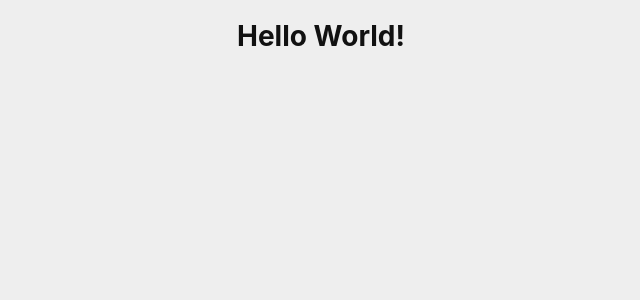
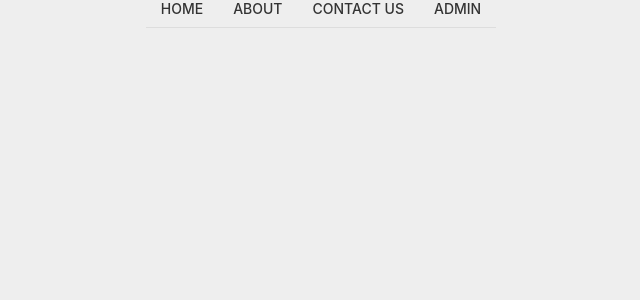
Before and after one commit to Asuforce/react-sandbox, a React (Create React App) app in the folder basic-app-with-react-router/: page /contact in a window 1280 px wide. Shown: the top 300 px of the page, without its empty margins (319-959 px from the left). Built offline with nearby package versions, Linux system fonts and the light colour scheme.

Commit message:
Create NavLinks

```diff
--- a/basic-app-with-react-router/src/App.tsx
+++ b/basic-app-with-react-router/src/App.tsx
@@ -1,4 +1,6 @@
+import NavLinks from 'NavLinks';
 import * as React from 'react';
+import { BrowserRouter as Router } from 'react-router-dom';
 
 class App extends React.Component {
   constructor(props: any) {
@@ -6,7 +8,13 @@ class App extends React.Component {
   }
 
   public render() {
-    return <h1>Hello World!</h1>;
+    return (
+      <Router>
+        <div>
+          <NavLinks />
+        </div>
+      </Router>
+    );
   }
 }
 
--- /dev/null
+++ b/basic-app-with-react-router/src/NavLinks.tsx
@@ -0,0 +1,22 @@
+import * as React from 'react';
+import { Link } from 'react-router-dom';
+import 'scss/NavLinks.scss';
+
+const NavLinks = () => (
+  <div className="links">
+    <Link to="/" className="link">
+      Home
+    </Link>
+    <Link to="/about" className="link">
+      About
+    </Link>
+    <Link to="/contact" className="link">
+      Contact Us
+    </Link>
+    <Link to="/admin" className="link">
+      Admin
+    </Link>
+  </div>
+);
+
+export default NavLinks;
--- a/basic-app-with-react-router/src/index.tsx
+++ b/basic-app-with-react-router/src/index.tsx
@@ -1,6 +1,6 @@
 import App from 'App';
-import 'index.scss';
 import * as React from 'react';
 import * as ReactDOM from 'react-dom';
+import 'scss/index.scss';
 
 ReactDOM.render(<App />, document.getElementById('app') as HTMLElement);
--- /dev/null
+++ b/basic-app-with-react-router/src/scss/NavLinks.scss
@@ -0,0 +1,16 @@
+.links {
+  padding-bottom: 10px;
+  border-bottom: 1px solid #ddd;
+  margin-bottom: 20px;
+  .link {
+    color: #333;
+    font-weight: 500;
+    text-decoration: none;
+    text-transform: uppercase;
+    padding: 5px 15px;
+
+    &:hover {
+      opacity: 0.75;
+    }
+  }
+}
```
Also changed, not shown: basic-app-with-react-router/src/scss/index.scss (renamed from basic-app-with-react-router/src/index.scss).
